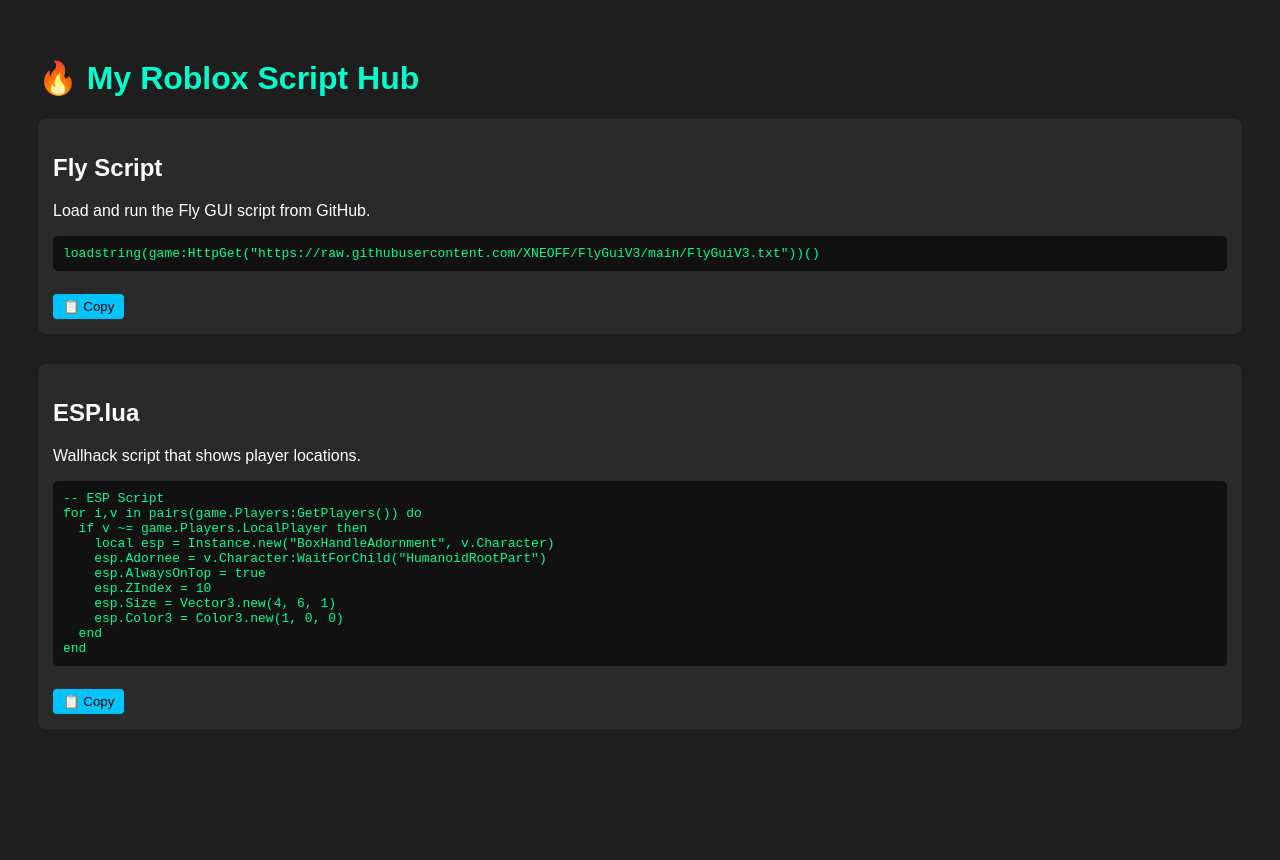
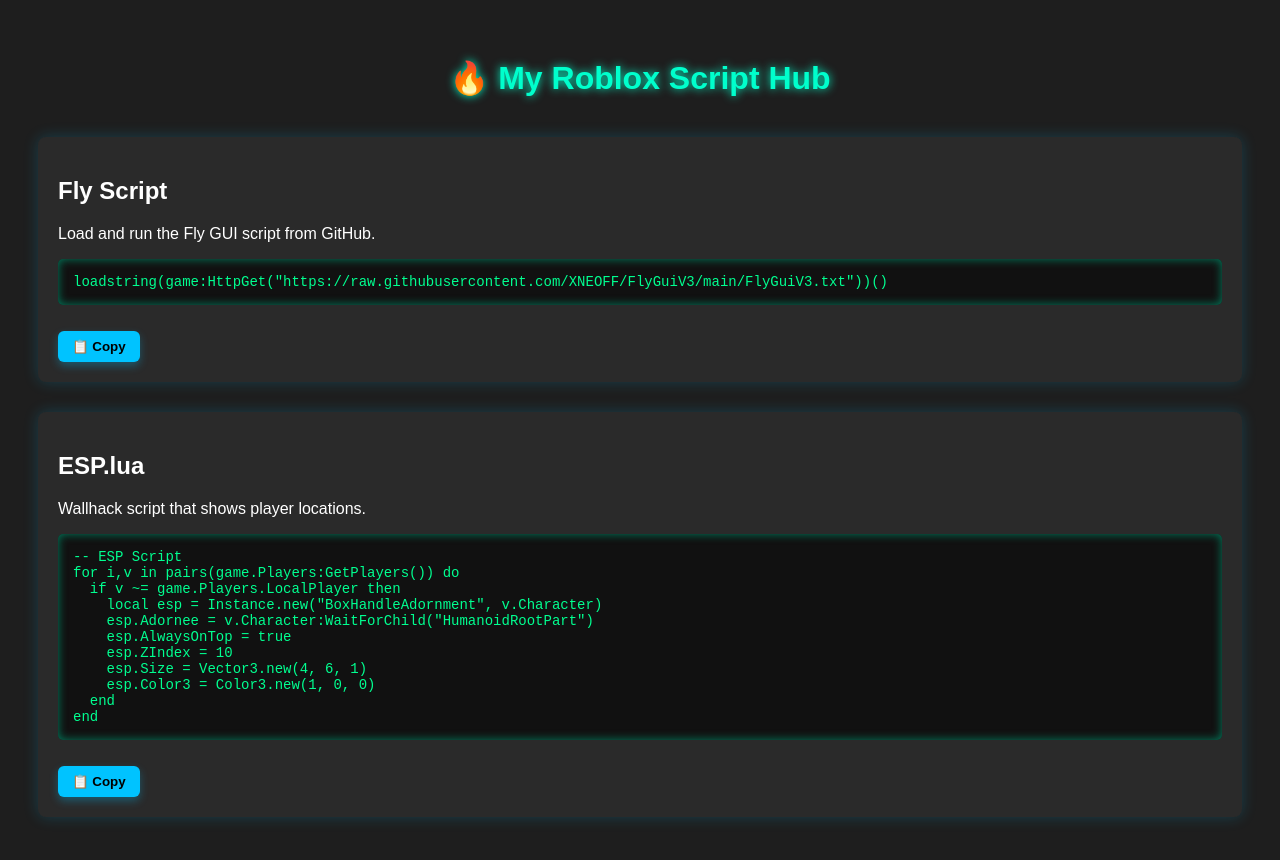
Before and after one commit to definitelynotharry32412453/roblox-script-hub, a plain HTML site: page index.html in a window 1280 px wide. Before the commit the page ends 800 px from the top, so only its background shows below. Drawn offline with Linux system fonts and the light colour scheme.

Commit message:
Update index.html

```diff
--- a/index.html
+++ b/index.html
@@ -8,41 +8,71 @@
       background-color: #1e1e1e;
       color: #fff;
       padding: 30px;
+      opacity: 0;
+      animation: fadeIn 1s forwards;
     }
 
     h1 {
       color: #00ffcc;
+      text-align: center;
+      margin-bottom: 40px;
+      text-shadow: 0 0 10px #00ffcc;
     }
 
     .script {
       background: #2a2a2a;
-      padding: 15px;
+      padding: 20px;
       margin-bottom: 30px;
       border-radius: 8px;
+      box-shadow: 0 0 15px rgba(0, 195, 255, 0.2);
+      transition: transform 0.3s ease, box-shadow 0.3s ease;
+      cursor: default;
+    }
+
+    .script:hover {
+      transform: scale(1.03);
+      box-shadow: 0 0 25px rgba(0, 195, 255, 0.6);
     }
 
     pre {
       background-color: #111;
-      padding: 10px;
+      padding: 15px;
       overflow-x: auto;
       border-radius: 5px;
       color: #00ff90;
       white-space: pre-wrap;
       word-wrap: break-word;
+      font-family: 'Courier New', Courier, monospace;
+      font-size: 14px;
+      margin-top: 10px;
+      user-select: text;
+      box-shadow: inset 0 0 10px #007f5f;
     }
 
     button.copy-btn {
-      margin-top: 10px;
-      padding: 5px 10px;
+      margin-top: 12px;
+      padding: 8px 14px;
       background-color: #00c3ff;
       color: #000;
       border: none;
-      border-radius: 4px;
+      border-radius: 6px;
       cursor: pointer;
+      font-weight: bold;
+      transition: background-color 0.3s ease;
+      box-shadow: 0 4px 8px rgba(0, 195, 255, 0.3);
+      user-select: none;
     }
 
     button.copy-btn:hover {
-      background-color: #00a3cc;
+      background-color: #0099cc;
+      box-shadow: 0 6px 12px rgba(0, 153, 204, 0.5);
+    }
+
+    /* Fade in animation */
+    @keyframes fadeIn {
+      to {
+        opacity: 1;
+      }
     }
   </style>
 </head>
```
